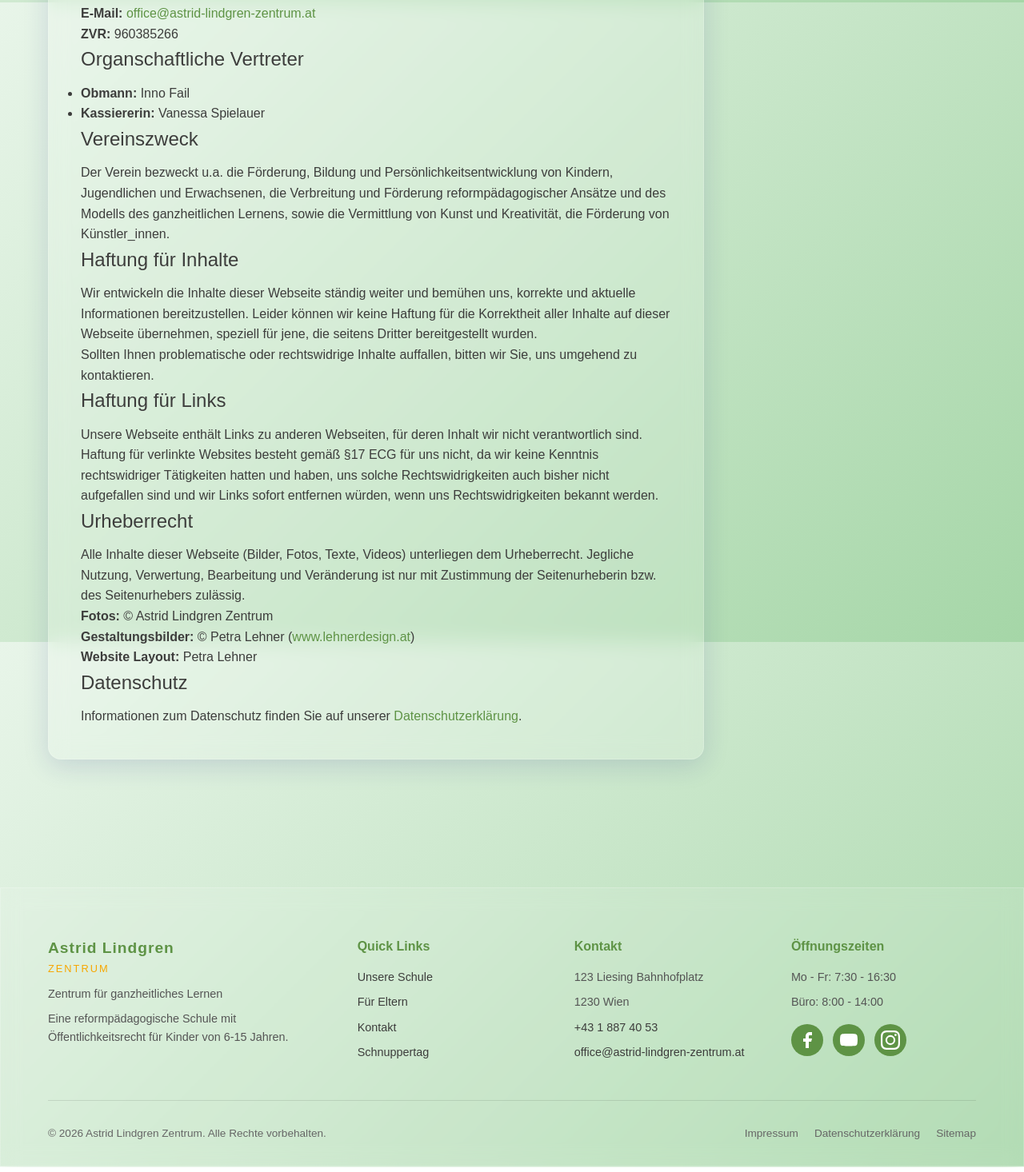
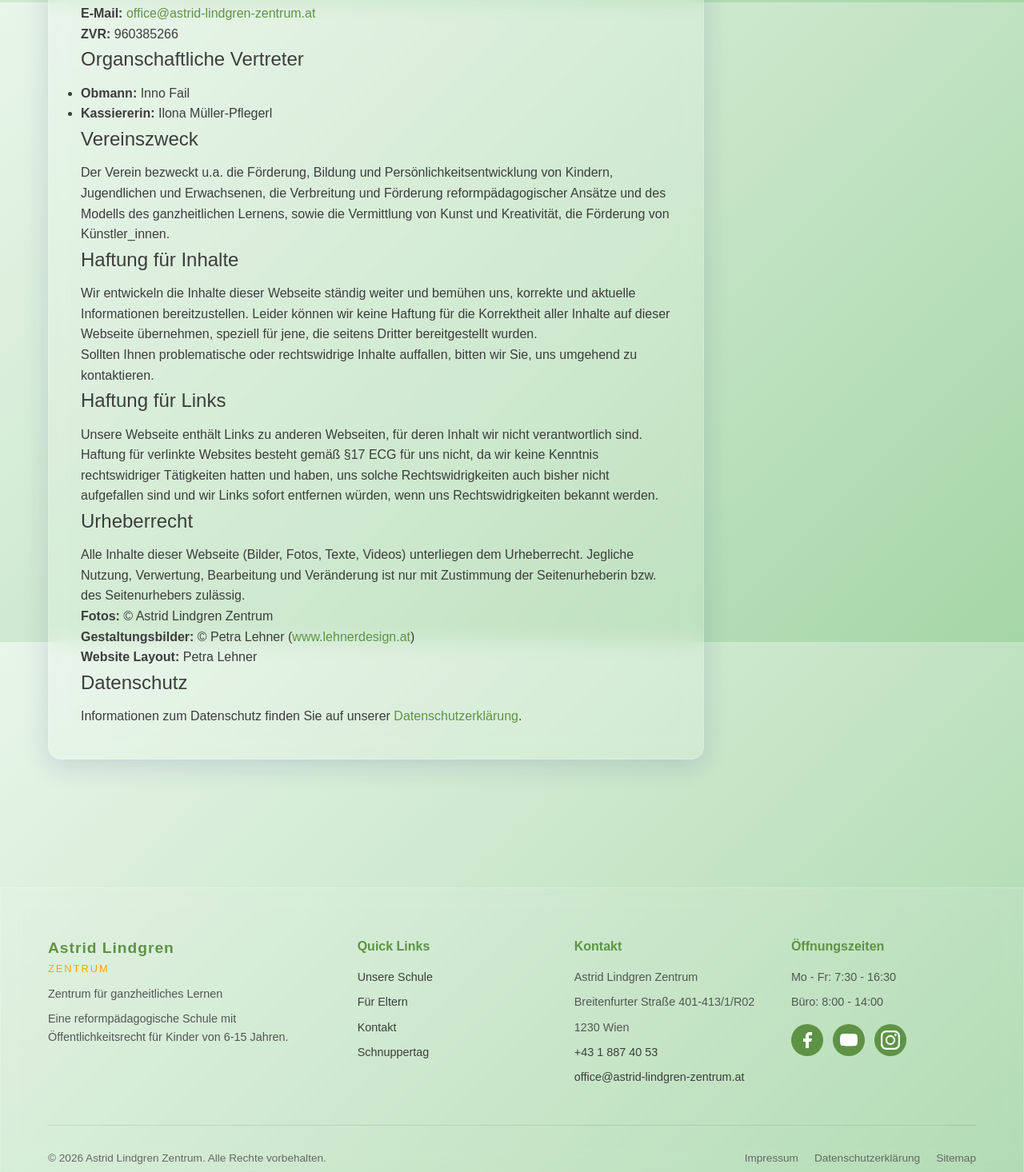
Before and after one commit to jmueller-bit/homepage-v4, a React (Vite) app: page /impressum in a window 1280 px wide. Shown: the part 797-2263 px from the top of the page at 80% size. Built offline with nearby package versions, Linux system fonts and the light colour scheme; no server answers.

Commit message:
Update Impressum: Kassiererin geändert zu Ilona Müller-Pflegerl, Adresse korrigiert

```diff
--- a/src/components/Footer.jsx
+++ b/src/components/Footer.jsx
@@ -27,7 +27,8 @@
 
           <div className="footer-col">
             <h4>Kontakt</h4>
-            <p>123 Liesing Bahnhofplatz</p>
+            <p>Astrid Lindgren Zentrum</p>
+            <p>Breitenfurter Straße 401-413/1/R02</p>
             <p>1230 Wien</p>
             <p className="contact-link">
               <a href="tel:+4318874053">+43 1 887 40 53</a>
--- a/src/pages/Impressum.jsx
+++ b/src/pages/Impressum.jsx
@@ -37,7 +37,7 @@
                   <h3>Organschaftliche Vertreter</h3>
                   <ul>
                     <li><strong>Obmann:</strong> Inno Fail</li>
-                    <li><strong>Kassiererin:</strong> Vanessa Spielauer</li>
+                    <li><strong>Kassiererin:</strong> Ilona Müller-Pflegerl</li>
                   </ul>
                 </div>
 
```
